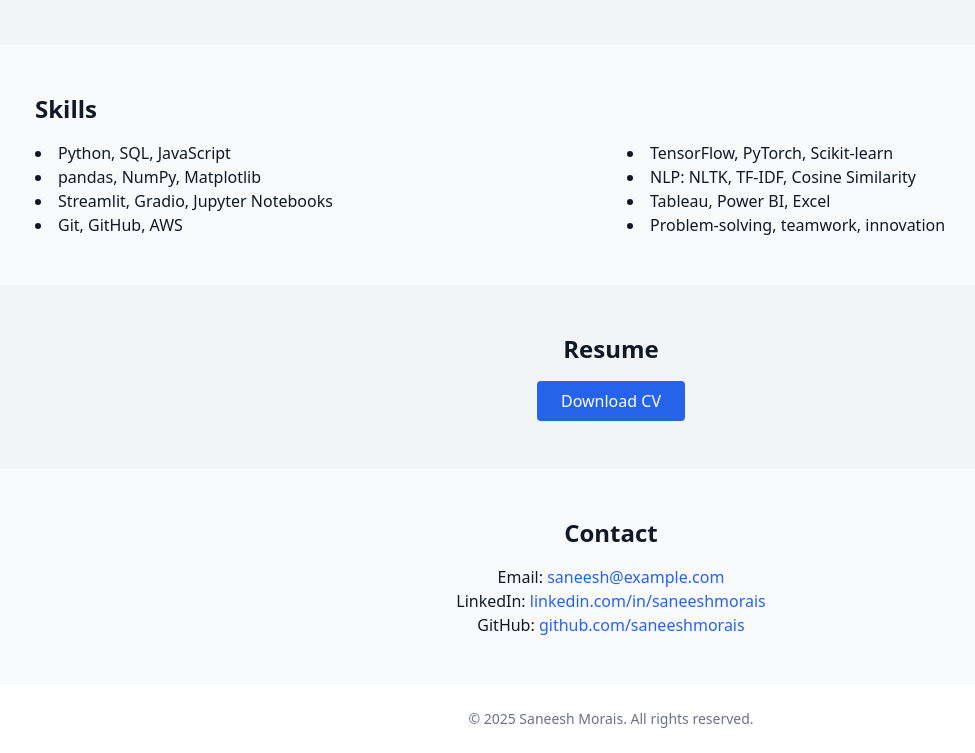
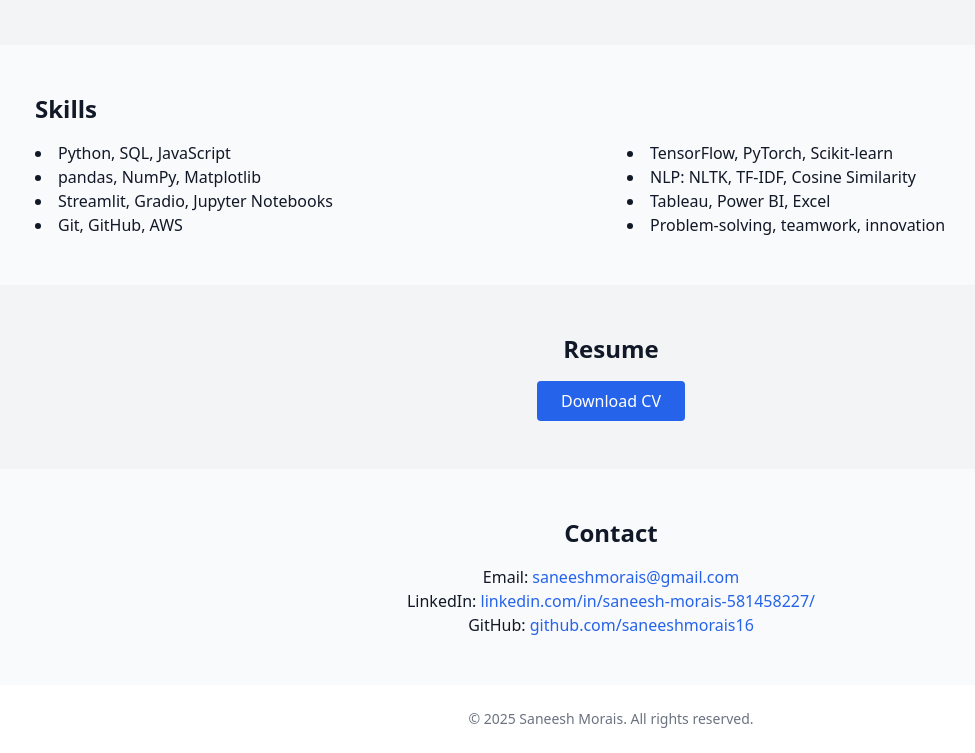
Before and after one commit to saneeshmorais16/saneesh_portfolio, a plain HTML site: page index.html in a window 1280 px wide. Shown: the part 839-1592 px from the top of the page, without its empty margins (29-1004 px from the left). Drawn offline with nearby package versions, Linux system fonts and the light colour scheme.

Commit message:
Update index.html

```diff
--- a/index.html
+++ b/index.html
@@ -66,9 +66,9 @@
   <!-- Contact Section -->
   <section class="py-12 px-4 md:px-16 text-center">
     <h2 class="text-2xl font-semibold mb-4">Contact</h2>
-    <p>Email: <a href="mailto:saneesh@example.com" class="text-blue-600">saneesh@example.com</a></p>
-    <p>LinkedIn: <a href="https://linkedin.com/in/saneeshmorais" class="text-blue-600" target="_blank">linkedin.com/in/saneeshmorais</a></p>
-    <p>GitHub: <a href="https://github.com/saneeshmorais" class="text-blue-600" target="_blank">github.com/saneeshmorais</a></p>
+    <p>Email: <a href="mailto:saneesh@example.com" class="text-blue-600">saneeshmorais@gmail.com</a></p>
+    <p>LinkedIn: <a href="https://linkedin.com/in/saneeshmorais" class="text-blue-600" target="_blank">linkedin.com/in/saneesh-morais-581458227/</a></p>
+    <p>GitHub: <a href="https://github.com/saneeshmorais" class="text-blue-600" target="_blank">github.com/saneeshmorais16</a></p>
   </section>
 
   <footer class="text-center text-sm py-6 bg-white text-gray-500">
```
